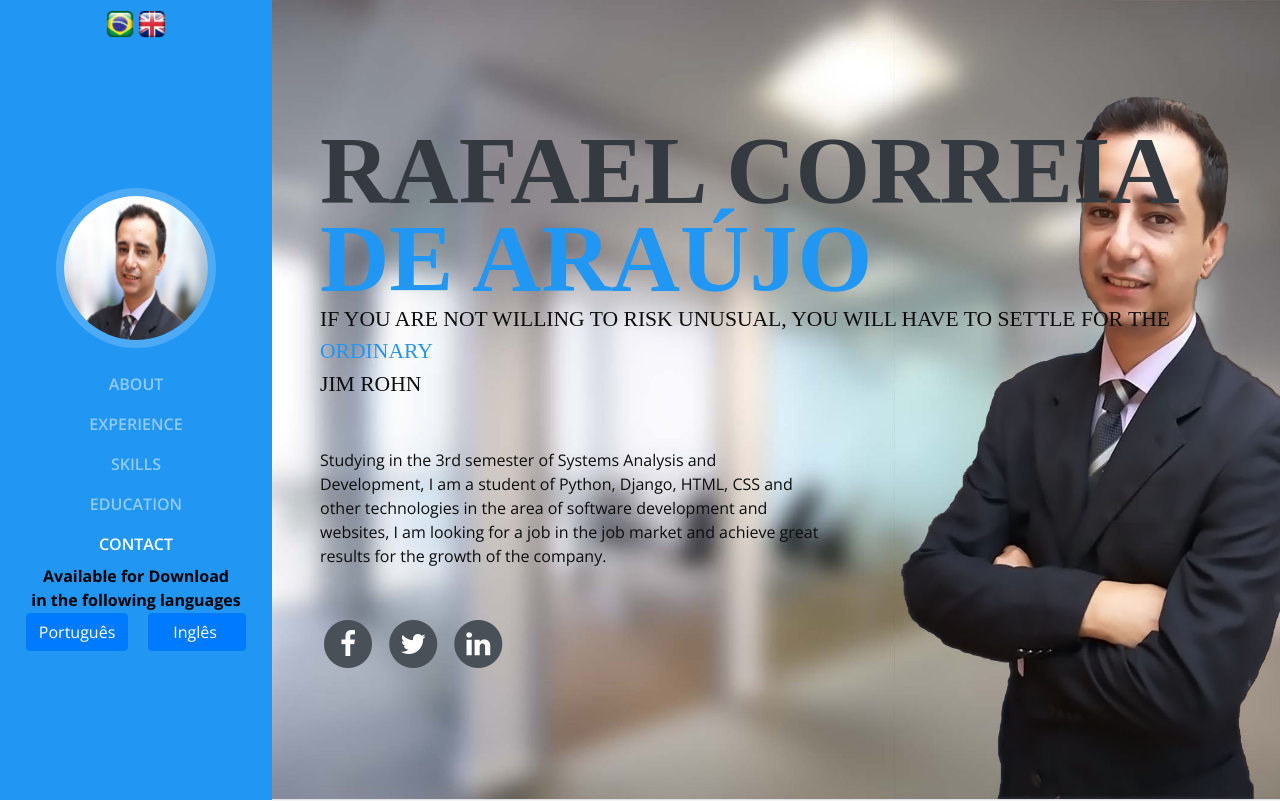
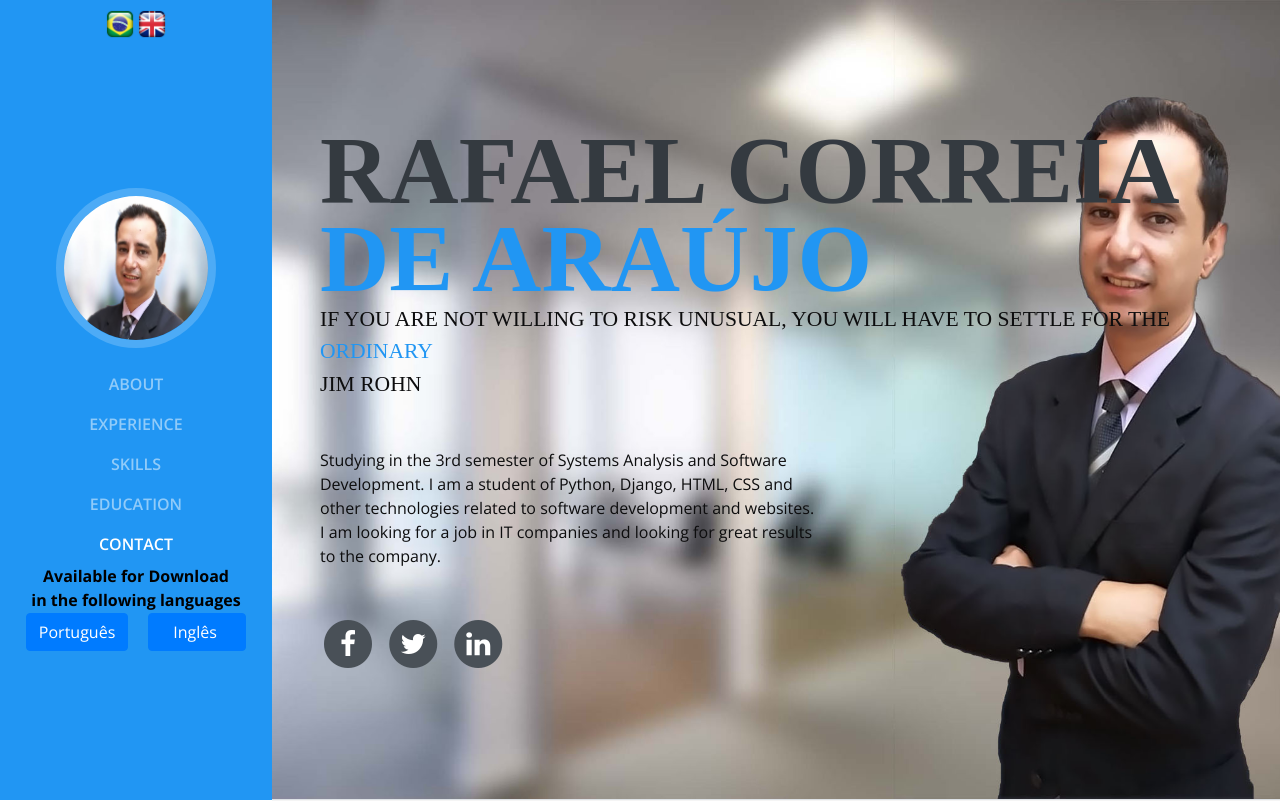
Before and after one commit to johnnylevita/resume, a Django app: page /english in a window 1280 px wide. Shown: the top 801 px of the page. Run offline with Django 3.2, Linux system fonts and the light colour scheme; some libraries are stand-ins or nearby versions; some web fonts are replaced.

Commit message:
first commit

```diff
--- a/resume/templates/resume/english.html
+++ b/resume/templates/resume/english.html
@@ -104,7 +104,7 @@
         Jim Rohn
       </div>
       <p class="mb-5" style="max-width: 500px;">
-        {% trans "Studying in the 3rd semester of Systems Analysis and Development, I am a student of Python, Django, HTML, CSS and other technologies in the area of software development and websites, I am looking for a job in the job market and achieve great results for the growth of the company." %}
+        {% trans "Studying in the 3rd semester of Systems Analysis and Software Development. I am a student of Python, Django, HTML, CSS and other technologies related to software development and websites. I am looking for a job in IT companies and looking for great results to the company." %}
       </p>
       <ul class="list-inline list-social-icons mb-0">
         <li class="list-inline-item">
```
